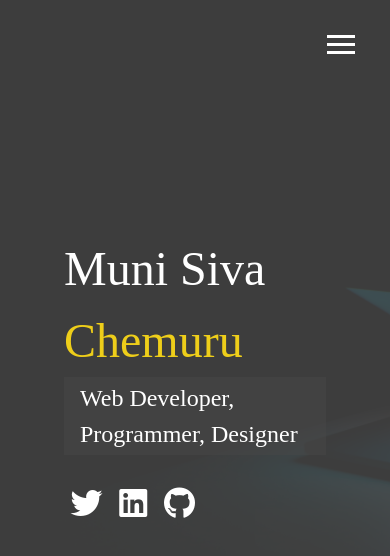
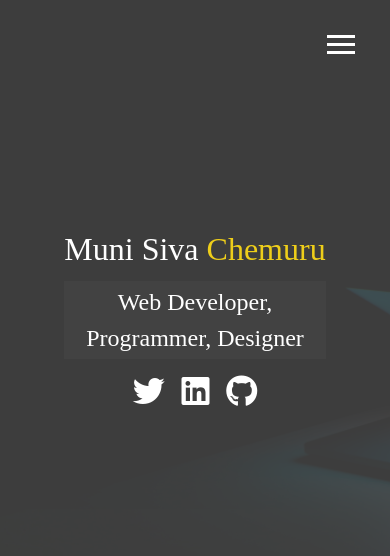
Before and after one commit to muni91/portfolio, a website: page main_folder/index.html in a window 390 px wide. Drawn offline with Linux system fonts and the light colour scheme.

Commit message:
responsive media

```diff
--- a/scss/_config.scss
+++ b/scss/_config.scss
@@ -26,3 +26,24 @@ $background-opacity:0.9;
         }
     }
 }
+// responsive version settings
+@mixin media_smallscreens {
+    @media screen and (max-width:500px){
+        @content;
+    }
+}
+@mixin media_mediumscreens {
+    @media screen and (max-width:768px){
+        @content;
+    }
+}
+@mixin media_largescreens {
+    @media screen and (max-width:769px) and (max-width:1170px){
+        @content;
+    }
+}
+@mixin media_XLscreens {
+    @media screen and (max-width:1171px){
+        @content;
+    }
+}
--- a/scss/_menu.scss
+++ b/scss/_menu.scss
@@ -92,7 +92,7 @@
     .nav-link{
         display: inline-block;
         position: relative;
-        font-size: 30px;
+        font-size: 20px;
         text-transform: uppercase;
         padding:1rem 0;
         font-weight: 300;
--- /dev/null
+++ b/scss/_mobile.scss
@@ -0,0 +1,48 @@
+//widescreens
+@include media_XLscreens{
+
+}
+//large screens
+@include media_largescreens{
+
+}
+//tablets & medium laptos
+@include media_mediumscreens{
+    main{
+        align-items:center;
+        text-align: center;
+        .lg-heading{
+            line-height: 1;
+            margin-bottom: 1rem;
+        }
+    }
+    ul.menu-nav,
+    div.menu-branding{
+        float: none;
+        width: 100%;
+        min-height:0;
+        &.show{
+            transform: translateX(0, 0, 0);
+        }
+    }
+    .menu-nav{
+        height:75vh;
+        transform: translate3d(-100%, 0, 0);
+        font-size: 24px;
+    }
+    .menu-branding{
+        height: 25vh;
+        transform: translate3d(100%,0, 0);
+        .portrait{
+            background: url('../img/muni.jpg');
+            width: 150px;
+            height: 150px;
+        }
+    }
+}
+//smart phones
+@include media_smallscreens{
+    main#Home h1{
+        margin-top: 10vh;
+    }
+}
--- a/scss/main.scss
+++ b/scss/main.scss
@@ -1,5 +1,6 @@
 @import 'config';
 @import 'menu';
+@import 'mobile';
 *{
     box-sizing:border-box;
 }
@@ -20,10 +21,10 @@ h3{
 margin:0;
 font-weight:400;
 &.lg-heading{
-    font-size:3rem;
+    font-size:2rem;
 }
 &.sm-heading{
-    margin-bottom: 2rem;
+    margin-bottom: 1rem;
     padding:0.2rem 1rem;
     background: rgba(lighten($primary-color,2), 0.5);
 }
```
Also changed, not shown: main_folder/css/main.css.
